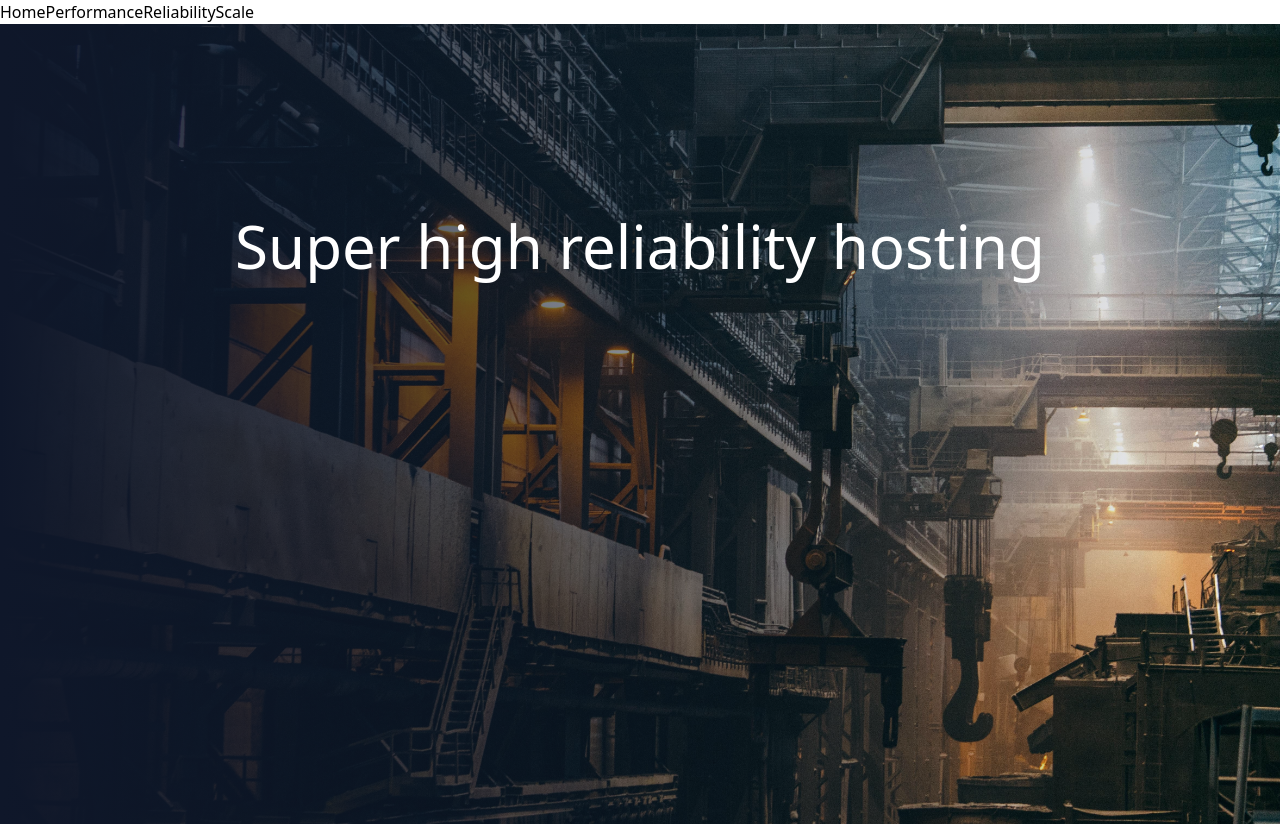
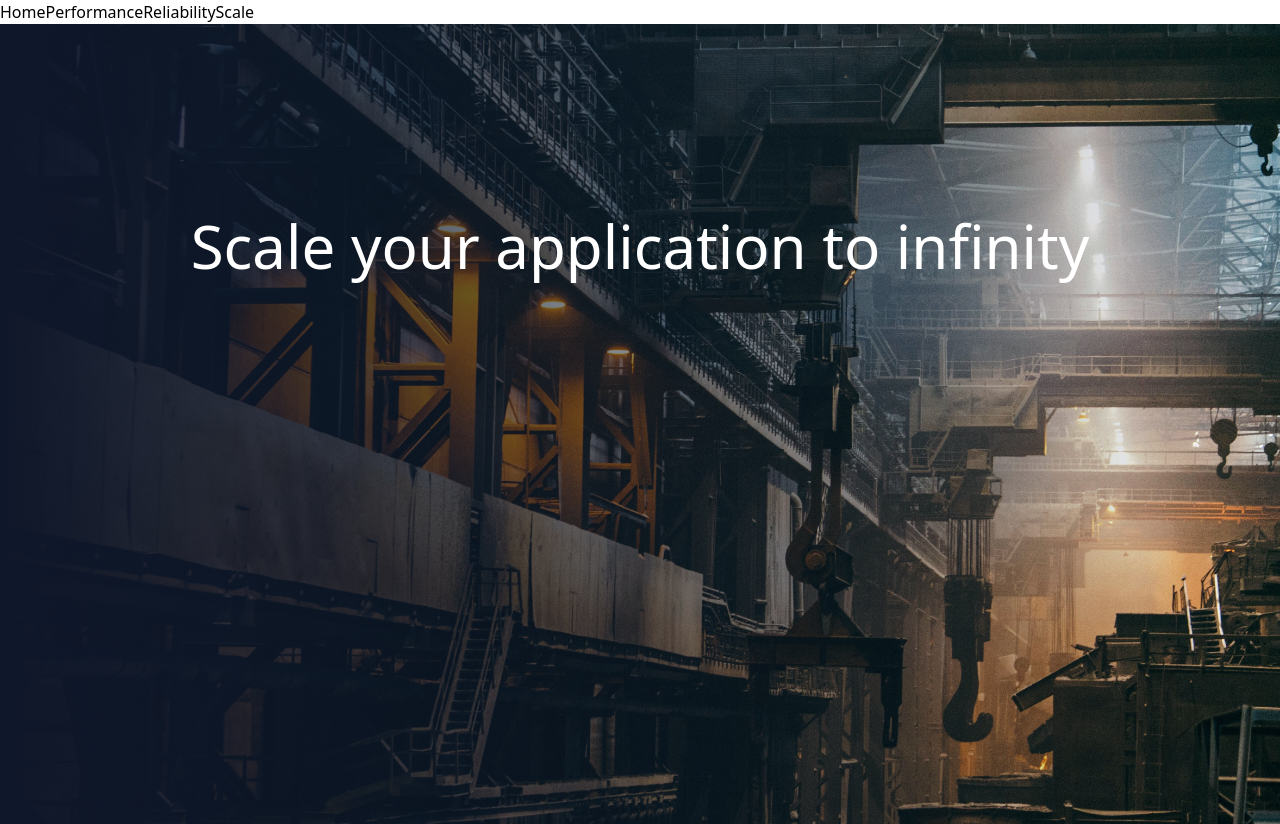
Before and after one commit to VikashPR/nextjs-dev-course, a Next.js app: page /scale in a window 1280 px wide. Built offline with nearby package versions, Linux system fonts and the light colour scheme.

Commit message:
Refactor page component to update Hero component image and title props

```diff
--- a/src/app/scale/page.tsx
+++ b/src/app/scale/page.tsx
@@ -6,8 +6,8 @@ export default function ScalePage() {
     <div>
       <Hero
         imgData={scaleImg}
-        imgAlt="Welding"
-        title="Super high reliability hosting"
+        imgAlt="Steel factory"
+        title="Scale your application to infinity"
       />
     </div>
   );
```
